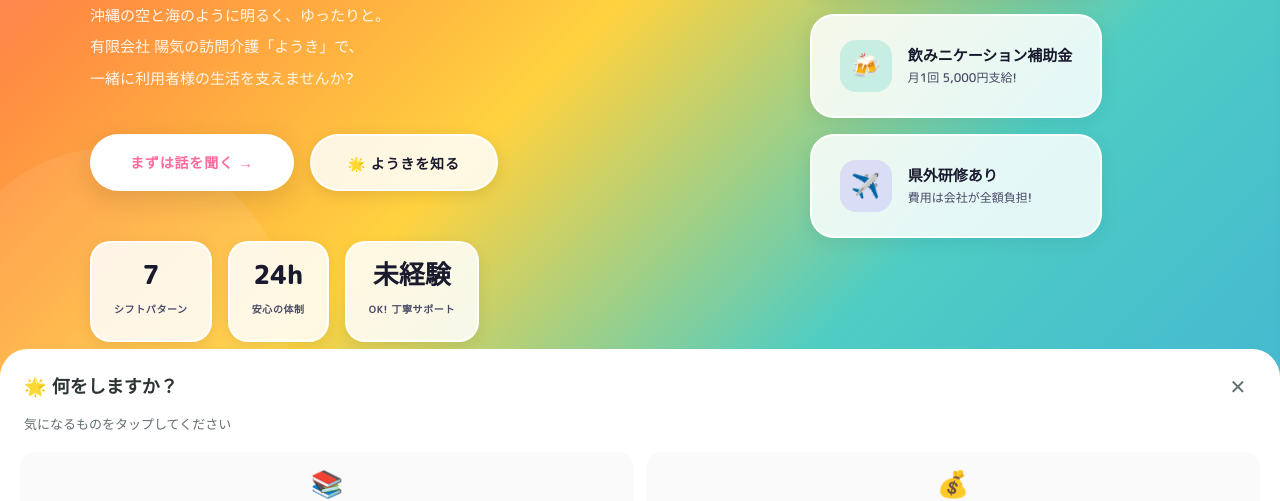
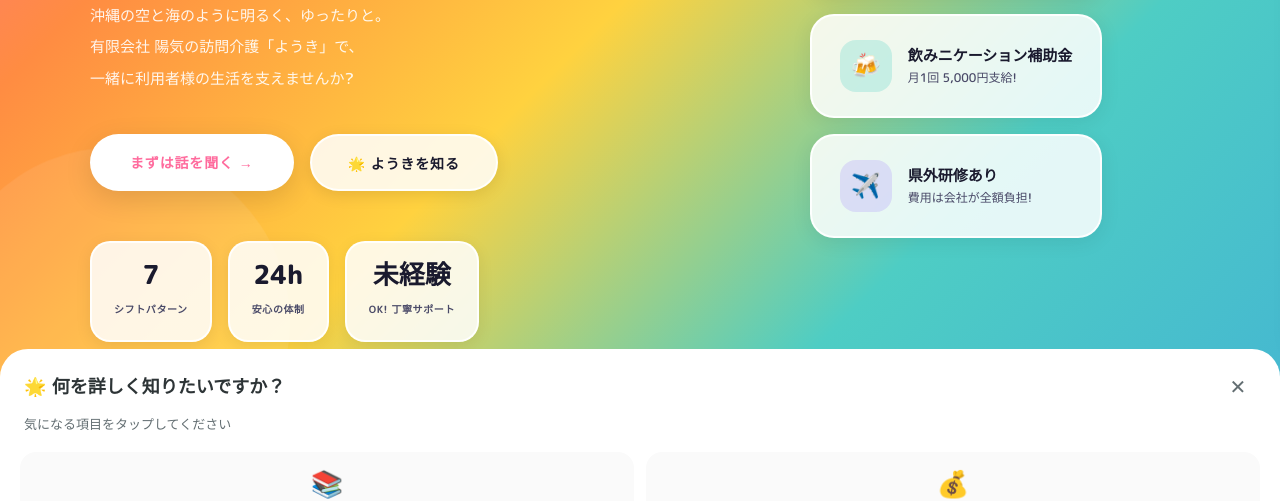
Before and after one commit to kaigo-yoki/kaigo-recruit, a website: page index.html in a window 1280 px wide. Shown: the part 451-952 px from the top of the page. Drawn offline with Linux system fonts and the light colour scheme.

Commit message:
UI: モーダルのタイトルを「何を詳しく知りたいですか？」に変更

```diff
--- a/index.html
+++ b/index.html
@@ -605,10 +605,10 @@
   <div class="act-overlay" id="act-overlay"></div>
   <div class="act-modal" id="act-modal">
     <div class="act-head">
-      <h3>🌟 何をしますか？</h3>
+      <h3>🌟 何を詳しく知りたいですか？</h3>
       <button class="act-close" id="act-close" aria-label="閉じる">✕</button>
     </div>
-    <p class="act-sub">気になるものをタップしてください</p>
+    <p class="act-sub">気になる項目をタップしてください</p>
     <div class="act-grid">
       <a href="./kenshu.html" class="act-card">
         <span class="act-icon">📚</span>
```
